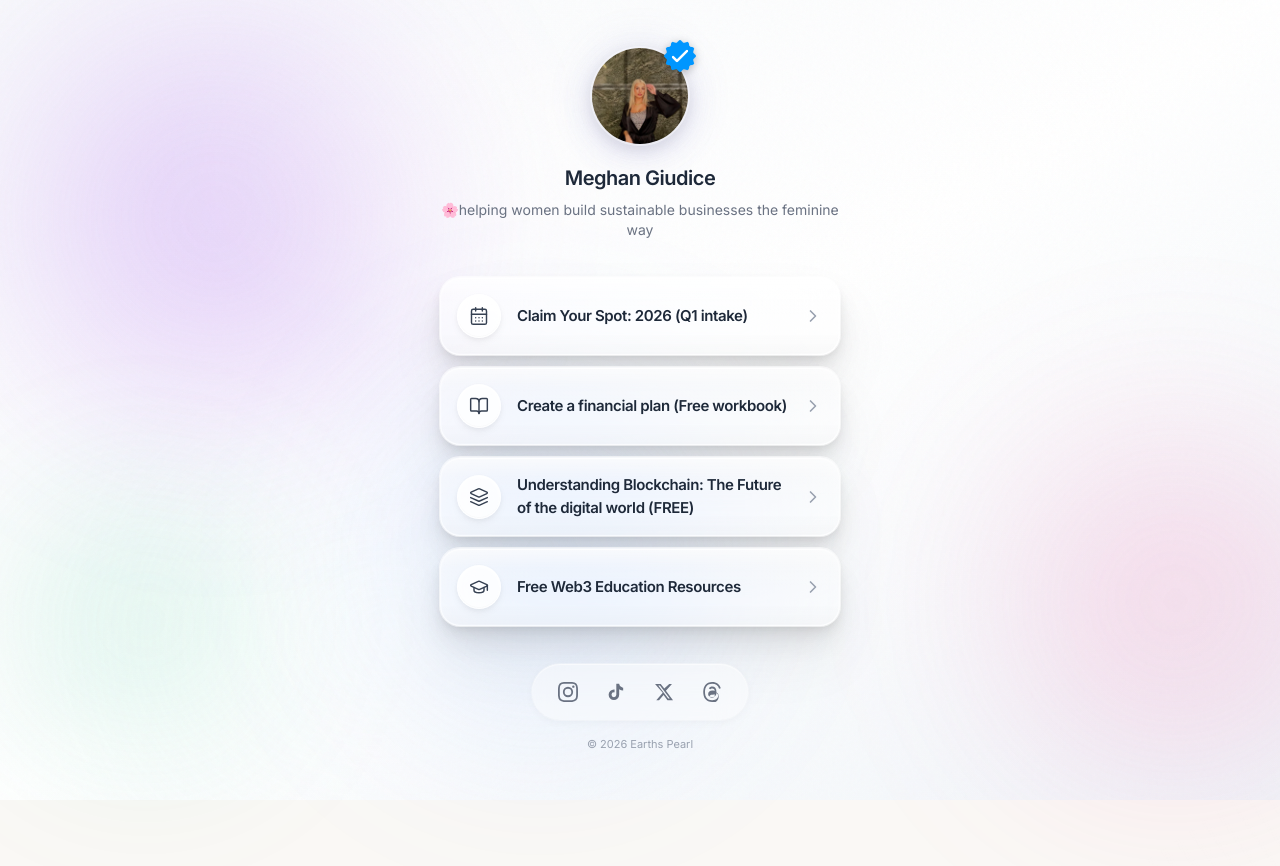
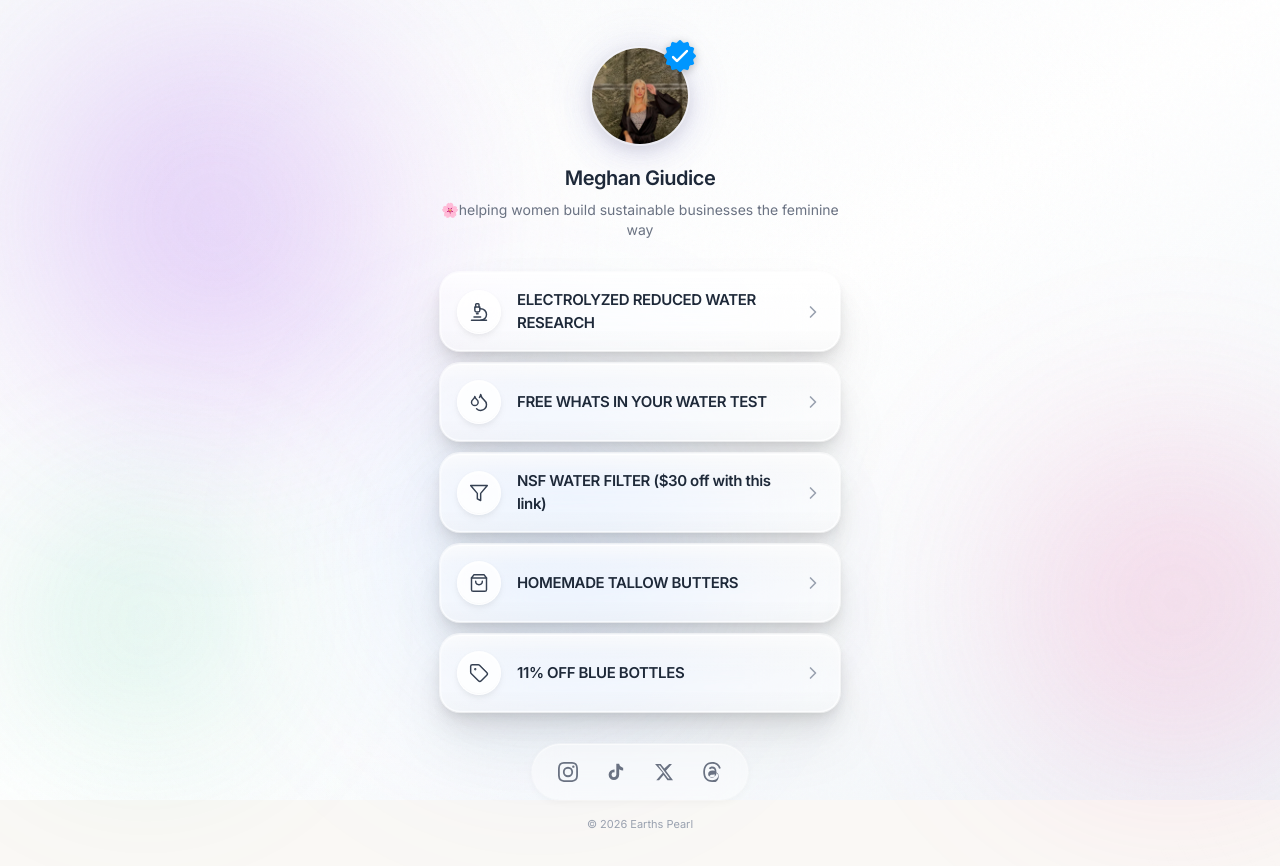
Before and after one commit to telluricaquarian/earthspearl, a Next.js app: page / in a window 1280 px wide. Shown: the top 866 px of the page. Before the commit the page ends 800 px from the top, so only its background shows below. Built offline with nearby package versions, Linux system fonts and the light colour scheme.

Commit message:
feat: update CTA list to Earths Pearl options (exclude Book a Call)

```diff
--- a/components/link-bio-page.tsx
+++ b/components/link-bio-page.tsx
@@ -4,32 +4,38 @@ import { motion } from "framer-motion"
 import { ProfileSection } from "./profile-section"
 import { LinkCard } from "./link-card"
 import { SocialFooter } from "./social-footer"
-import { CalendarDays, BookOpen, Layers, GraduationCap } from "lucide-react"
+import { Microscope, Droplets, Filter, ShoppingBag, Tag } from "lucide-react"
 
 const links = [
   {
-    title: "Claim Your Spot: 2026 (Q1 intake)",
+    title: "ELECTROLYZED REDUCED WATER RESEARCH",
     description: "",
-    href: "https://form.jotform.com/253547080077055",
-    icon: CalendarDays,
+    href: "#",
+    icon: Microscope,
   },
   {
-    title: "Create a financial plan (Free workbook)",
+    title: "FREE WHATS IN YOUR WATER TEST",
     description: "",
-    href: "https://www.dropbox.com/scl/fi/c2dyya561n60xoq6xcwfe/The-Ultimate-Financial-Inventory.pdf?rlkey=b9o3oso6ufbrdgmcsh5fki8bi&e=1&st=wcmgxgme&dl=0",
-    icon: BookOpen,
+    href: "#",
+    icon: Droplets,
   },
   {
-    title: "Understanding Blockchain: The Future of the digital world (FREE)",
+    title: "NSF WATER FILTER ($30 off with this link)",
     description: "",
-    href: "https://www.flipsnack.com/9ED86AF7C6F/understanding-blockchain-the-future-of-money-investing",
-    icon: Layers,
+    href: "#",
+    icon: Filter,
   },
   {
-    title: "Free Web3 Education Resources",
+    title: "HOMEMADE TALLOW BUTTERS",
     description: "",
     href: "#",
-    icon: GraduationCap,
+    icon: ShoppingBag,
+  },
+  {
+    title: "11% OFF BLUE BOTTLES",
+    description: "",
+    href: "#",
+    icon: Tag,
   },
 ]
 
```
